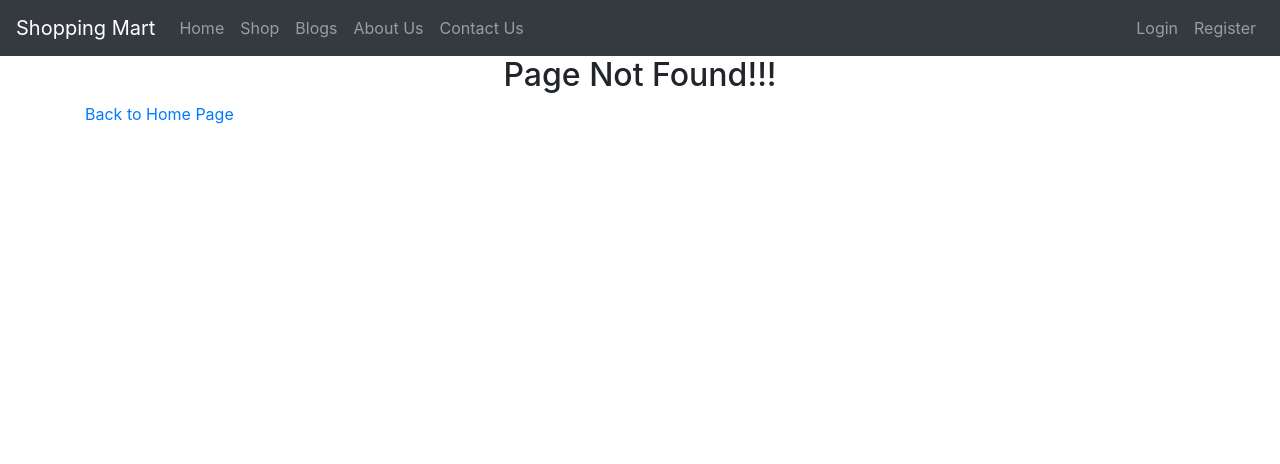
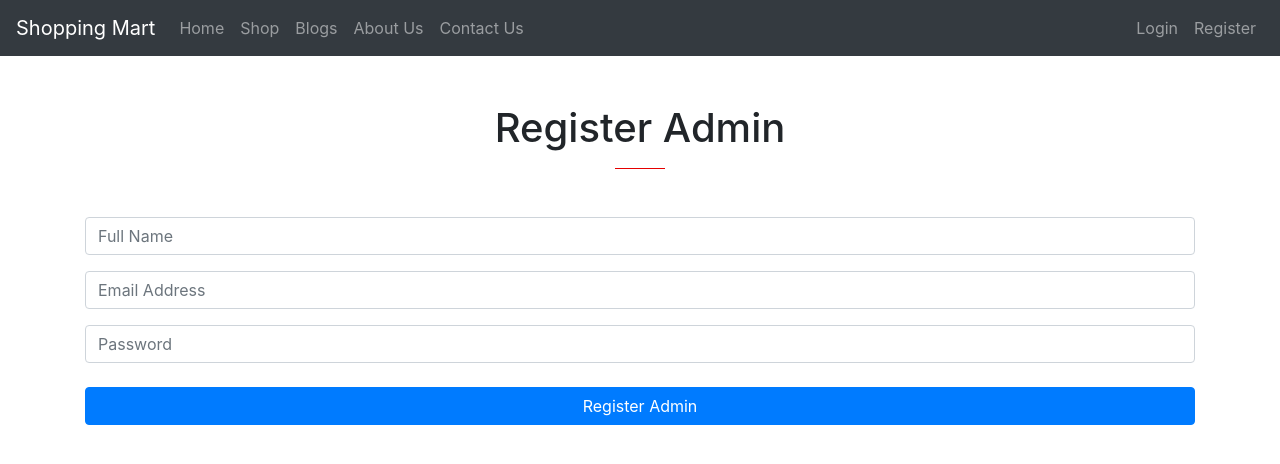
Before and after one commit to danishtariq2050/abc, a React (Create React App) app: page /admin/register in a window 1280 px wide. Before the commit this address had no page. Shown: the top 464 px of the page. Built offline with nearby package versions, Linux system fonts and the light colour scheme.

Commit message:
ui designs for admin login and register and their routes

```diff
--- /dev/null
+++ b/src/components/Admin/Login/Login.jsx
@@ -0,0 +1,51 @@
+import { useState } from 'react';
+import { useNavigate } from 'react-router-dom';
+
+function Login() {
+    const [admin, setAdmin] = useState({
+        email: '',
+        password: ''
+    });
+
+    const navigateTo = useNavigate();
+
+    const handleSignIn = async (e) => {
+        e.preventDefault();
+        const res = await fetch('http://localhost:5000/api/admin/login', {
+            method: 'POST',
+            headers: {
+                'Content-Type': 'application/json'
+            },
+            body: JSON.stringify(admin)
+        });
+
+        const data = await res.json();
+
+        if (data.adminFound) {
+            localStorage.setItem('admin-token', data.admin);
+            navigateTo('/dashboard');
+        }
+
+        else {
+            alert('Wrong Admin Email / Password');
+        }
+    };
+
+    return (
+        <form className="container mt-5" onSubmit={handleSignIn}>
+            <h1 className="text-center">Admin Login</h1>
+            <hr width="50" color="red" />
+            <div className="form-group mt-5">
+                <input type="email" className="form-control" placeholder="Email Address" value={admin.email} onChange={(e) => setAdmin({ ...admin, email: e.target.value })} />
+            </div>
+
+            <div className="form-group">
+                <input type="password" className="form-control" placeholder="Password" value={admin.password} onChange={(e) => setAdmin({ ...admin, password: e.target.value })} />
+            </div>
+
+            <button className="btn btn-primary btn-block mt-4">Admin Login</button>
+        </form>
+    );
+}
+
+export default Login;
--- /dev/null
+++ b/src/components/Admin/Register/Register.jsx
@@ -0,0 +1,69 @@
+import { useState } from "react";
+import { useNavigate } from "react-router-dom";
+
+function Register() {
+    const initialValues = {
+        name: '',
+        email: '',
+        password: '',
+    };
+
+    const [admin, setAdmin] = useState(initialValues);
+    const [msg, setMsg] = useState('');
+
+    const navigate = useNavigate();
+
+    const registerAdmin = async (e) => {
+        e.preventDefault();
+
+        const res = await fetch('http://localhost:5000/api/admin/register', {
+            method: 'POST',
+            headers: {
+                'Content-Type': 'application/json'
+            },
+            body: JSON.stringify(admin)
+        });
+
+        const data = await res.json();
+        setMsg(data.msg);
+
+        if (data.status === 'ok') {
+            navigate('/admin/login');
+        }
+    }
+
+    return (
+        <>
+            <form className="container mt-5" onSubmit={registerAdmin}>
+                <h1 className="text-center">Register Admin</h1>
+                <hr width="50" color="red" />
+
+                <div className="form-group mt-5">
+                    <input type="text" className="form-control" placeholder="Full Name" value={admin.name} onChange={(e) => setAdmin({ ...admin, name: e.target.value })} />
+                </div>
+
+                <div className="form-group">
+                    <input type="email" className="form-control" placeholder="Email Address" value={admin.email} onChange={(e) => setAdmin({ ...admin, email: e.target.value })} />
+                </div>
+
+                <div className="form-group">
+                    <input type="password" className="form-control" placeholder="Password" value={admin.password} onChange={(e) => setAdmin({ ...admin, password: e.target.value })} />
+                </div>
+
+                <button className="btn btn-primary btn-block mt-4">Register Admin</button>
+            </form>
+
+            {
+                msg && (
+                    <div className="alert alert-success alert-dismissible m-5">
+                        <a href="#" className="close" data-dismiss="alert" aria-label="close">&times;</a>
+                        <strong>Success!</strong> {msg}.
+                    </div>
+                )
+            }
+        </>
+
+    );
+}
+
+export default Register;
--- a/src/navigation/Nav.jsx
+++ b/src/navigation/Nav.jsx
@@ -17,6 +17,8 @@ import NotFound from "../components/NotFound/NotFound";
 import Dashboard from "../components/Dashboard/Dashboard";
 import AddProduct from "../components/Product/Product";
 import ProductView from "../components/Product/ProductView";
+import AdminLogin from "../components/Admin/Login/Login";
+import AdminRegister from "../components/Admin/Register/Register";
 
 function Nav() {
     return (
@@ -67,6 +69,9 @@ function Nav() {
 
                 <Route path="/products/:id" element={<ProductView />} />
                 <Route path="/products/:id/edit" element={<AddProduct />} />
+
+                <Route path="/admin/login" element={<AdminLogin />} />
+                <Route path="/admin/register" element={<AdminRegister />} />
             </Routes>
         </Router >
     )
```
